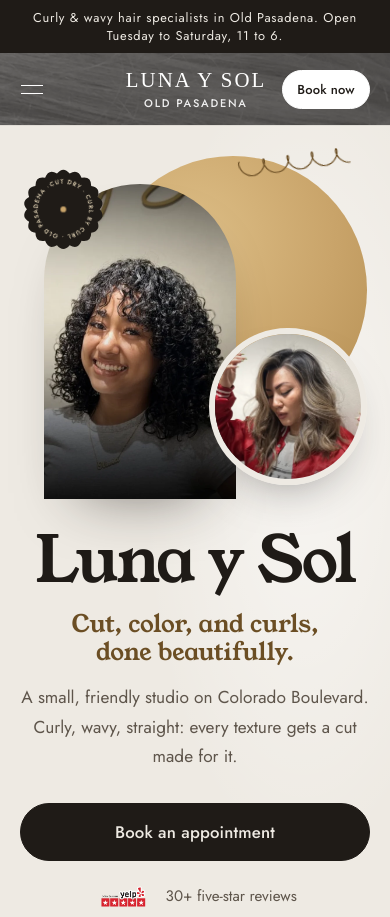
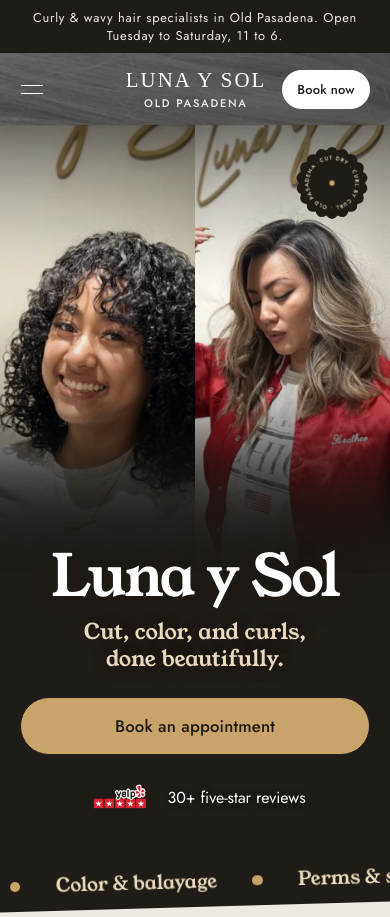
Before and after one commit to thinkfirststudios/luna-y-sol-preview, a plain HTML site: page v5/index.html in a window 390 px wide. Shown: the top 917 px of the page. Drawn offline with Linux system fonts and the light colour scheme; a web font is replaced by a local one.

Commit message:
V5: full-bleed V1-style landing hero, faces centered on phones
Co-Authored-By: Claude Opus 5.5 <noreply@anthropic.com>

```diff
--- a/v5/index.html
+++ b/v5/index.html
@@ -49,30 +49,25 @@
 
   <main id="main">
 
-    <!-- V5 opening: the same two real clients, cut out of the photo into a sun and a mirror arch -->
+    <!-- V5 opening, V1 style: the two real clients full-bleed, name centered over the seam.
+         The photo is two halves so each face can be kept centered on phones. -->
     <section class="hero" aria-labelledby="hero-title">
-      <div class="hero-grid">
-        <div class="hero-text">
+      <div class="hero-photos">
+        <img src="../images/v5-curls.webp" alt="Client with a curly cut and bangs, smiling under the salon's gold sign" width="960" height="1080" fetchpriority="high">
+        <img src="../images/v5-balayage.webp" alt="Client with lived-in blonde balayage, in a red jacket" width="960" height="1080">
+      </div>
+      <div class="hero-shade" aria-hidden="true"></div>
+      <div class="hero-center">
         <h1 class="hero-mark" id="hero-title">Luna y&nbsp;Sol</h1>
         <p class="hero-sub">Cut, color, and curls, <span class="nowrap">done beautifully.</span></p>
-          <p class="hero-note">A small, friendly studio on Colorado Boulevard. Curly, wavy, straight: every texture gets a cut made for it.</p>
         <div class="hero-actions">
-            <a href="#book" class="btn btn-solid btn-lg book-btn">Book an appointment</a>
+          <a href="#book" class="btn btn-gold btn-lg book-btn">Book an appointment</a>
           <div class="hero-proof">
             <img src="../images/yelp_5_star_business_image.png" alt="Yelp 5-Star Business badge">
             <span>30+ five-star reviews</span>
           </div>
         </div>
       </div>
-
-        <div class="hero-collage">
-          <span class="sun-disc" aria-hidden="true"></span>
-          <figure class="hc-arch">
-            <img src="../images/v5-curls.webp" alt="Client with a curly cut and bangs, smiling under the salon's gold sign" width="960" height="1080" fetchpriority="high">
-          </figure>
-          <figure class="hc-round">
-            <img src="../images/v5-balayage.webp" alt="Client with lived-in blonde balayage, in a red jacket" width="960" height="1080">
-          </figure>
           <svg class="badge" viewBox="-12 -12 224 224" aria-hidden="true">
             <path class="badge-sun" d="M188.0 100.0 Q203.4 118.2 182.7 130.1 Q190.9 152.5 167.4 156.6 Q167.5 180.4 144.0 176.2 Q135.9 198.7 115.3 186.7 Q100.0 205.0 84.7 186.7 Q64.1 198.7 56.0 176.2 Q32.5 180.4 32.6 156.6 Q9.1 152.5 17.3 130.1 Q-3.4 118.2 12.0 100.0 Q-3.4 81.8 17.3 69.9 Q9.1 47.5 32.6 43.4 Q32.5 19.6 56.0 23.8 Q64.1 1.3 84.7 13.3 Q100.0 -5.0 115.3 13.3 Q135.9 1.3 144.0 23.8 Q167.5 19.6 167.4 43.4 Q190.9 47.5 182.7 69.9 Q203.4 81.8 188.0 100.0Z"/>
             <defs><path id="badge-ring" d="M100 100 m-62 0 a62 62 0 1 1 124 0 a62 62 0 1 1 -124 0"/></defs>
@@ -81,9 +76,6 @@
             </g>
             <circle class="badge-dot" cx="100" cy="100" r="7"/>
           </svg>
-          <svg class="coil coil-hero" viewBox="0 0 216 50" aria-hidden="true"><path d="M6.0 16.0 L5.4 16.4 L4.9 17.5 L4.6 19.4 L4.7 21.8 L5.2 24.6 L6.3 27.8 L7.9 31.1 L10.1 34.3 L12.7 37.3 L15.9 39.9 L19.4 41.9 L23.3 43.3 L27.3 44.0 L31.3 43.8 L35.3 42.9 L39.0 41.3 L42.4 39.1 L45.4 36.4 L48.0 33.3 L49.9 30.0 L51.3 26.7 L52.2 23.6 L52.6 20.9 L52.6 18.7 L52.2 17.1 L51.7 16.2 L51.0 16.0 L50.4 16.7 L50.0 18.1 L49.8 20.1 L50.1 22.7 L50.8 25.7 L52.0 28.9 L53.8 32.2 L56.1 35.4 L59.0 38.2 L62.3 40.6 L65.9 42.5 L69.8 43.6 L73.9 44.0 L77.9 43.6 L81.8 42.5 L85.4 40.6 L88.7 38.2 L91.6 35.4 L93.9 32.2 L95.7 28.9 L96.9 25.7 L97.7 22.7 L97.9 20.1 L97.7 18.1 L97.3 16.7 L96.7 16.0 L96.0 16.2 L95.5 17.1 L95.1 18.7 L95.1 20.9 L95.5 23.6 L96.4 26.7 L97.8 30.0 L99.8 33.3 L102.3 36.4 L105.3 39.1 L108.7 41.3 L112.4 42.9 L116.4 43.8 L120.4 44.0 L124.4 43.3 L128.3 41.9 L131.8 39.9 L135.0 37.3 L137.7 34.3 L139.8 31.1 L141.4 27.8 L142.5 24.6 L143.0 21.8 L143.1 19.4 L142.9 17.5 L142.4 16.4 L141.7 16.0 L141.1 16.4 L140.6 17.5 L140.3 19.4 L140.4 21.8 L141.0 24.6 L142.0 27.8 L143.6 31.1 L145.8 34.3 L148.5 37.3 L151.6 39.9 L155.2 41.9 L159.0 43.3 L163.0 44.0 L167.0 43.8 L171.0 42.9 L174.7 41.3 L178.2 39.1 L181.2 36.4 L183.7 33.3 L185.6 30.0 L187.1 26.7 L187.9 23.6 L188.3 20.9 L188.3 18.7 L188.0 17.1 L187.4 16.2 L186.7 16.0 L186.1 16.7 L185.7 18.1 L185.5 20.1 L185.8 22.7 L186.5 25.7 L187.7 28.9 L189.5 32.2 L191.9 35.4 L194.7 38.2 L198.0 40.6 L201.6 42.5 L205.5 43.6 L209.6 44.0"/></svg>
-        </div>
-      </div>
     </section>
 
     <!-- Tilted ribbon of services (decorative; the same services are linked just below) -->
--- a/v5/styles.css
+++ b/v5/styles.css
@@ -393,80 +393,80 @@ button { font: inherit; }
 }
 
 /* ─── Home: hero ────────────────────────────────── */
-/* V5 opening: the two real clients from V4, cut into a mirror arch and a round
-   "moon" frame over a gold sun disc. Faces never sit under text. */
+/* V1-style opening: both real clients full-bleed, the name centered over the
+   seam between them. The photo is two halves side by side, so on a phone each
+   half crops to its own face instead of one wide image cropping to the gap. */
 .hero {
   position: relative;
   overflow: hidden;
+  min-height: calc(100svh - 120px);
+  display: grid;
+  place-items: center;
+  background: var(--ink);
+  color: #fff;
+}
+.hero-photos {
+  position: absolute; inset: 0;
+  display: grid;
+  grid-template-columns: 1fr 1fr;
+}
+.hero-photos img {
+  width: 100%; height: 100%;
+  object-fit: cover;
+  display: block;
+}
+.hero-photos img:first-child { object-position: 30% 40%; }
+.hero-photos img:last-child  { object-position: 52% 40%; }
+.hero-shade {
+  position: absolute; inset: 0;
   background:
-    radial-gradient(60% 70% at 78% 40%, rgba(255,255,255,.55), transparent 70%),
-    var(--plaster);
+    radial-gradient(42% 58% at 50% 56%, rgba(31,27,23,.55), transparent 75%),
+    linear-gradient(to bottom, rgba(31,27,23,.10) 0%, rgba(31,27,23,.18) 45%, rgba(31,27,23,.72) 100%);
 }
-.hero-grid {
-  max-width: 1440px;
-  margin: 0 auto;
-  min-height: calc(100svh - 120px);
-  padding: clamp(2rem, 4vw, 3.5rem) clamp(1.25rem, 4vw, 4rem) clamp(2.5rem, 5vw, 4rem);
-  display: grid;
-  grid-template-columns: minmax(0, 1fr) minmax(0, 1.08fr);
-  align-items: center;
-  gap: clamp(2rem, 4vw, 4rem);
+.hero-center {
+  position: relative; z-index: 1;
+  text-align: center;
+  padding: clamp(3rem, 8svh, 6rem) 1.25rem clamp(3.5rem, 9svh, 6.5rem);
+  max-width: 52rem;
+  margin-top: 6svh;
 }
 .hero-mark {
-  font-size: clamp(4rem, min(9.5vw, 19svh), 10.5rem);
+  font-size: clamp(3.6rem, min(11vw, 20svh), 10rem);
   font-weight: 400;
-  line-height: .92;
+  line-height: .95;
   letter-spacing: -0.03em;
-  color: var(--ink);
-  margin-bottom: clamp(1.2rem, 2.4vw, 2rem);
+  color: #fff;
+  text-shadow: 0 2px 30px rgba(31,27,23,.45);
+  margin-bottom: clamp(.8rem, 1.8vw, 1.4rem);
 }
 .hero-sub {
   font-family: var(--f-display);
-  font-size: clamp(1.5rem, 2.4vw, 2.3rem);
-  line-height: 1.2;
-  color: var(--brass-deep);
-  margin-bottom: 1rem;
+  font-size: clamp(1.35rem, 2.3vw, 2.1rem);
+  line-height: 1.25;
+  color: var(--sand);
+  text-shadow: 0 1px 14px rgba(31,27,23,.6);
+  margin-bottom: clamp(1.6rem, 3vw, 2.4rem);
 }
-.hero-note { max-width: 30em; color: var(--muted); font-size: 1.08rem; margin-bottom: 2rem; }
-.hero-actions { display: flex; align-items: center; flex-wrap: wrap; gap: 1.2rem 1.8rem; }
-.hero-proof { display: flex; align-items: center; gap: .7rem; font-size: .95rem; color: var(--muted); }
-.hero-proof img { height: 34px; width: auto; }
+.hero-actions {
+  display: flex; flex-direction: column; align-items: center;
+  gap: 1.4rem;
+}
+.hero-proof {
+  display: flex; align-items: center; gap: .7rem;
+  font-size: 1rem; color: #fff;
+  text-shadow: 0 1px 6px rgba(0,0,0,.5);
+}
+.hero-proof img { height: 40px; width: auto; }
 
-/* Collage: everything is sized off one number so it scales as a unit */
-.hero-collage {
-  --u: min(42vw, 72svh, 40rem);
-  position: relative;
-  width: var(--u);
-  height: calc(var(--u) * 1.02);
-  justify-self: center;
-}
 .sun-disc {
   position: absolute; border-radius: 50%;
   background: radial-gradient(circle at 35% 30%, #DDBE86, var(--sun) 55%, #B48E52);
 }
-.hero-collage .sun-disc { width: 78%; aspect-ratio: 1; right: 0; top: 2%; }
-.hero-collage figure { position: absolute; margin: 0; }
-.hero-collage img { width: 100%; height: 100%; object-fit: cover; display: block; }
-.hc-arch {
-  left: 6%; bottom: 0;
-  width: 56%; height: 90%;
-  border-radius: 999px 999px 0 0;
-  overflow: hidden;
-  box-shadow: 0 30px 60px -36px rgba(31,27,23,.6);
-}
-.hc-arch img { object-position: 40% 30%; }
-.hc-round {
-  right: 0; bottom: 4%;
-  width: 46%; aspect-ratio: 1;
-  border-radius: 50%;
-  overflow: hidden;
-  border: 6px solid var(--plaster);
-  box-shadow: 0 24px 50px -30px rgba(31,27,23,.6);
-}
-.hc-round img { object-position: 50% 30%; transform: scale(1.55); transform-origin: 46% 38%; }
+/* The spinning sun sticker, tucked into the corner like a stamp on the photo */
 .badge {
-  position: absolute; left: -2%; top: 4%;
-  width: 27%; height: auto;
+  position: absolute; z-index: 2;
+  right: clamp(1rem, 4vw, 4rem); bottom: clamp(2.5rem, 7svh, 5rem);
+  width: clamp(96px, 11vw, 160px); height: auto;
   overflow: visible;
 }
 .badge-sun { fill: var(--ink); }
@@ -476,20 +476,25 @@ button { font: inherit; }
 .coil {
   fill: none; stroke: var(--brass-deep); stroke-width: 2.2; stroke-linecap: round; stroke-linejoin: round;
 }
-.coil-hero { position: absolute; right: 4%; top: -1%; width: 34%; transform: rotate(-8deg); }
 
 @media (prefers-reduced-motion: no-preference) {
   .badge-spin { animation: spin 40s linear infinite; }
 }
 
-@media (max-width: 900px) {
-  .hero-grid { grid-template-columns: 1fr; min-height: 0; text-align: center; padding-top: 1.5rem; }
-  .hero-collage { --u: min(88vw, 30rem); order: -1; }
-  .hero-note { margin-inline: auto; }
-  .hero-actions { justify-content: center; }
+@media (max-width: 760px) {
+  /* Phone: faces sit in the top half, words in the bottom over the shade */
+  /* A short photo band keeps each half zoomed out enough to hold a whole face */
+  .hero { min-height: calc(100svh - 96px); place-items: end center; }
+  .hero-photos { bottom: auto; height: min(60%, 118vw); }
+  .hero-photos img:first-child { object-position: 30% 35%; }
+  .hero-photos img:last-child  { object-position: 50% 35%; }
+  .hero-shade {
+    background: linear-gradient(to bottom, rgba(31,27,23,0) 0%, rgba(31,27,23,0) 38%, rgba(31,27,23,.8) 56%, var(--ink) 64%);
+  }
+  .hero-center { margin-top: 0; padding-bottom: 3.5rem; }
+  .badge { top: 1rem; bottom: auto; right: 1rem; width: 84px; }
 }
 @media (max-width: 480px) {
-  .hero-actions { flex-direction: column; }
   .hero-actions .btn { width: 100%; }
 }
 
```
Lines whose indentation alone changed are shown as unchanged.
